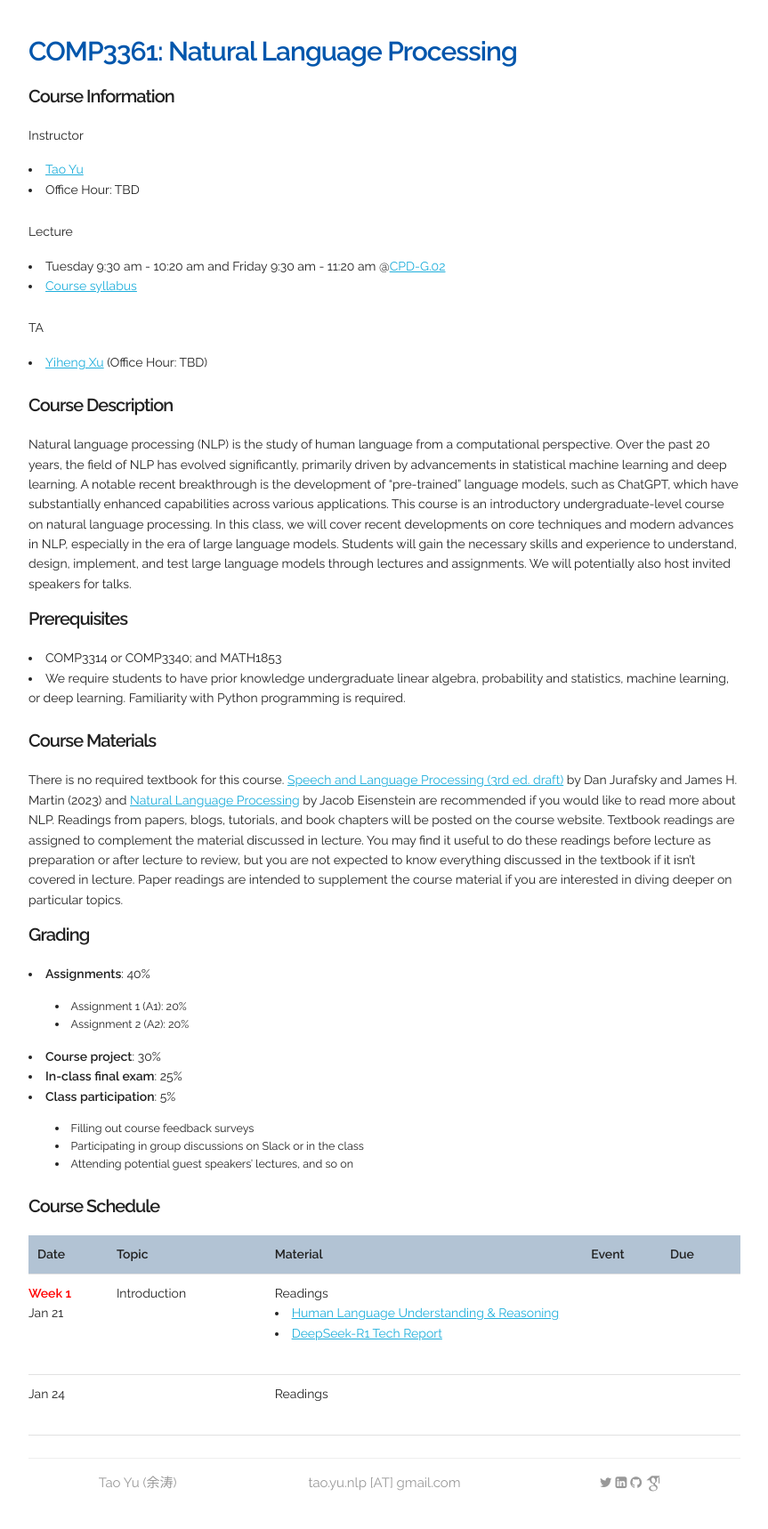
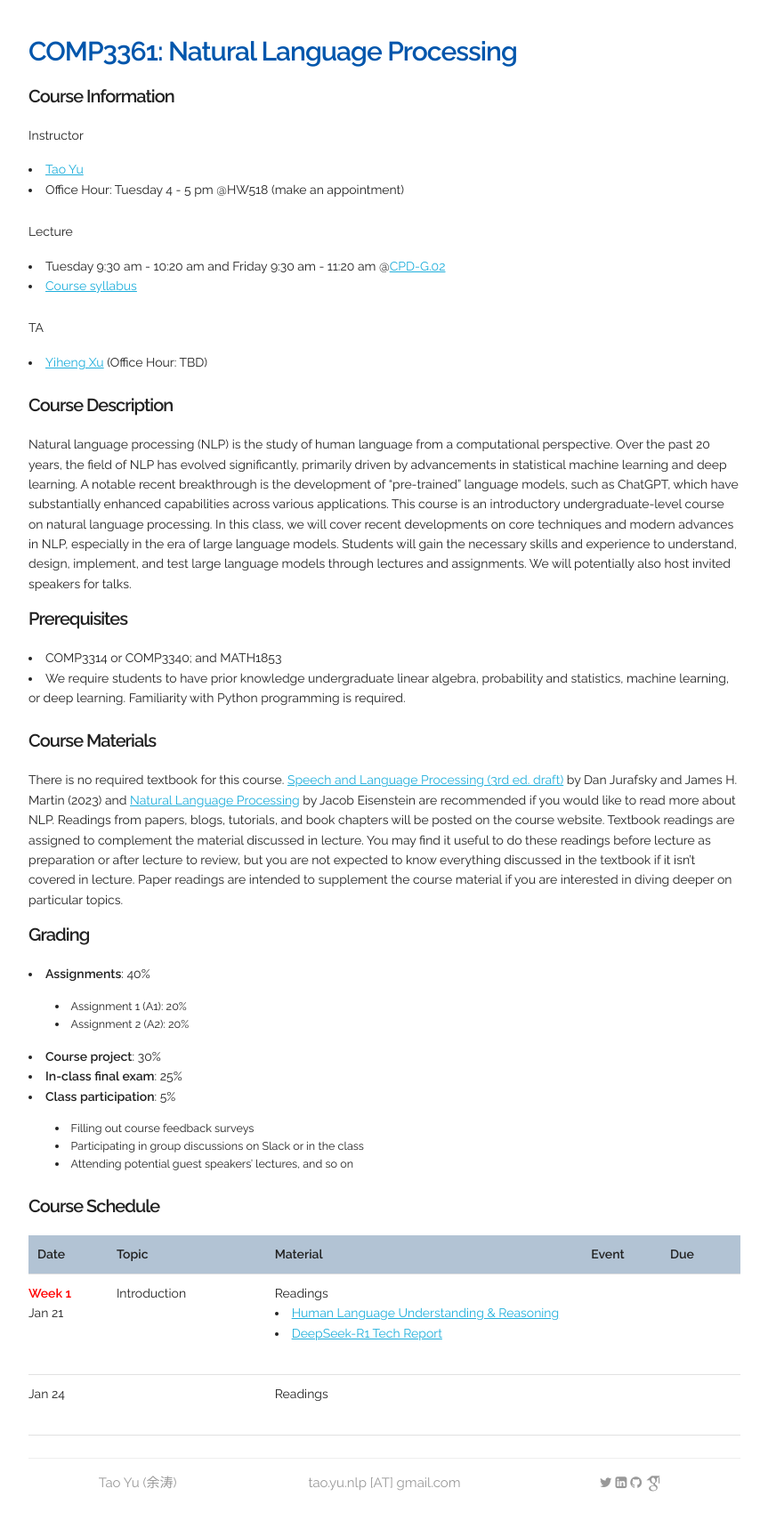
Before and after one commit to taoyds/taoyds.github.io, a Jekyll site: the page built from courses/comp3361.md, in a window 1280 px wide. Shown: the whole page at 89% size, without its empty margins (208-1071 px from the left). Built offline with Jekyll 4.4.1, drawn with Linux system fonts in a browser that asks for light colours; some web fonts are replaced.

Commit message:
Update comp3361.md

```diff
--- a/courses/comp3361.md
+++ b/courses/comp3361.md
@@ -13,7 +13,7 @@ data_file_name: comp3361
 Instructor
 
 - [Tao Yu](https://taoyds.github.io)
-- Office Hour: TBD
+- Office Hour: Tuesday 4 - 5 pm @HW518 (make an appointment)
 
 Lecture
 
```
